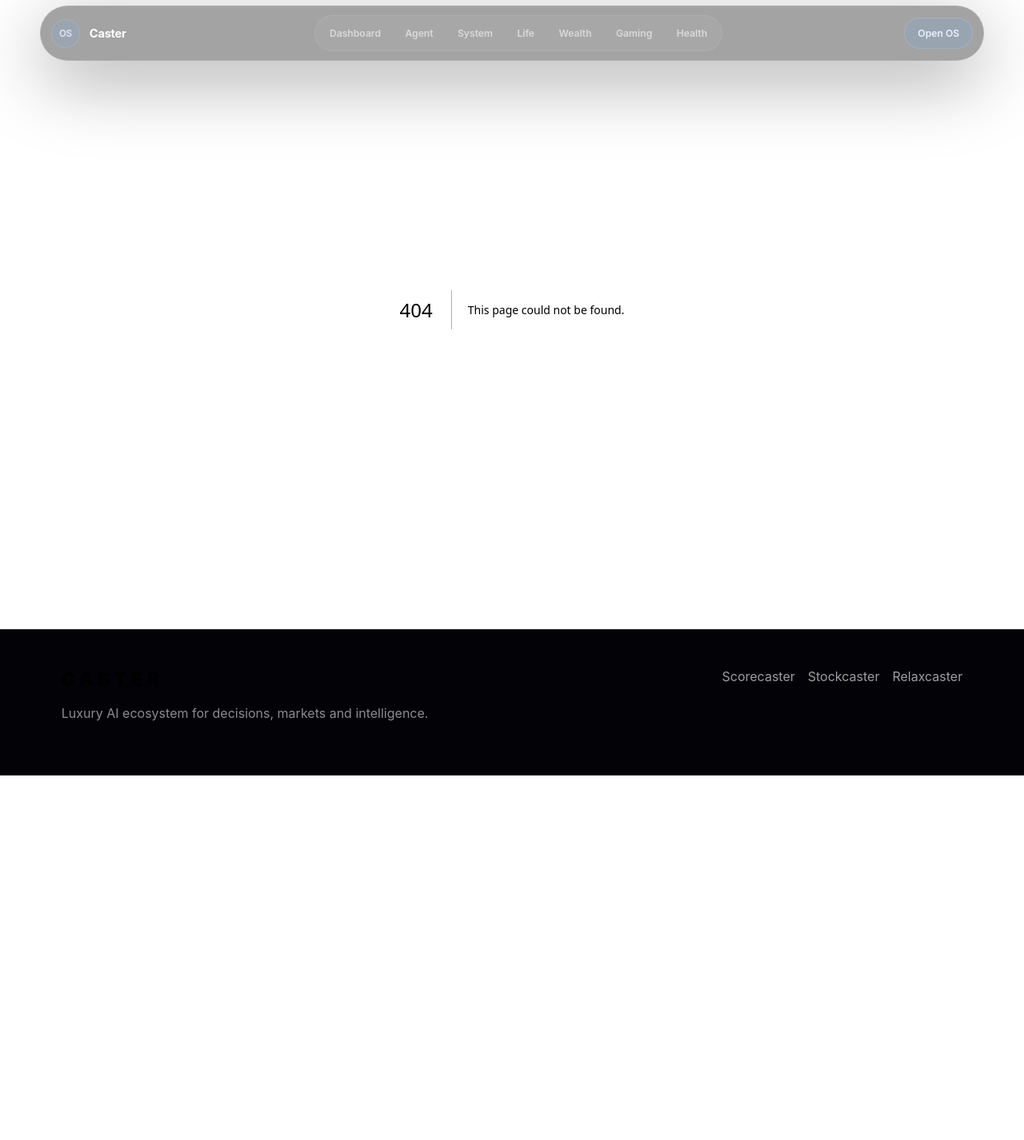
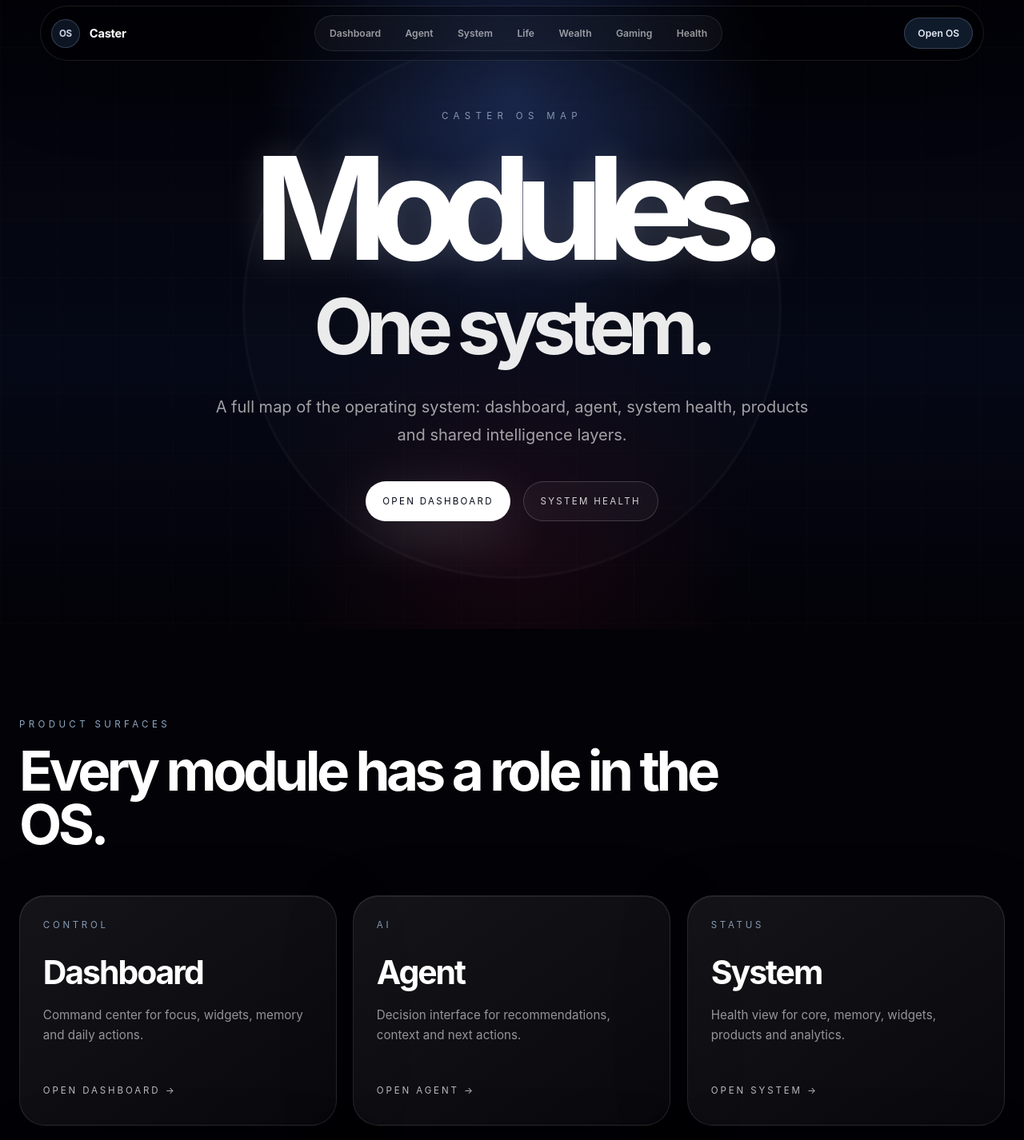
Before and after one commit to vv-glitchhub/Caster-hub, a Next.js app: page /modules in a window 1280 px wide. Before the commit this address had no page. Shown: the part 13-1439 px from the top of the page at 80% size. Before the commit the page ends 983 px from the top, so only its background shows below. Built offline with nearby package versions, Linux system fonts and the light colour scheme.

Commit message:
Add Caster OS modules map page

```diff
--- /dev/null
+++ b/app/modules/page.tsx
@@ -0,0 +1,75 @@
+import MotionSurface from '../../components/MotionSurface'
+
+const modules = [
+  ['Dashboard', 'Command center for focus, widgets, memory and daily actions.', '/dashboard', 'Control'],
+  ['Agent', 'Decision interface for recommendations, context and next actions.', '/agent', 'AI'],
+  ['System', 'Health view for core, memory, widgets, products and analytics.', '/system', 'Status'],
+  ['Life', 'Goals, projects, habits and future planning.', '/life', 'Planning'],
+  ['Wealth', 'Stockcaster portfolio intelligence and risk control.', '/wealth/stockcaster', 'Markets'],
+  ['Gaming', 'Scorecaster sports signals, edge and risk control.', '/gaming/scorecaster', 'Sports'],
+  ['Health', 'Relaxcaster calm, recovery and clarity.', '/health/relaxcaster', 'Human'],
+]
+
+const layers = [
+  ['Shell', 'Navigation, quick rail, OS status bar and AI access.'],
+  ['Core', 'Probability, risk, decision and behavior engines.'],
+  ['Memory', 'Profile, goals, preferences and activity context.'],
+  ['Products', 'Life, Wealth, Gaming and Health modules connected to one layer.'],
+]
+
+export default function ModulesPage() {
+  return (
+    <main className="home-page">
+      <section className="home-hero">
+        <div className="home-bg" />
+        <div className="home-grid" />
+        <div className="home-orb" />
+        <div className="home-hero-inner">
+          <p className="home-eyebrow">Caster OS Map</p>
+          <h1 className="home-title">Modules.</h1>
+          <h2 className="home-subtitle">One system.</h2>
+          <p className="home-lead">
+            A full map of the operating system: dashboard, agent, system health, products and shared intelligence layers.
+          </p>
+          <div className="home-actions">
+            <a className="primary-button" href="/dashboard">Open Dashboard</a>
+            <a className="secondary-button" href="/system">System Health</a>
+          </div>
+        </div>
+      </section>
+
+      <section className="home-section">
+        <div className="home-container">
+          <p className="section-label">Product Surfaces</p>
+          <h2 className="section-title">Every module has a role in the OS.</h2>
+          <div className="home-module-grid">
+            {modules.map(([name, text, href, label]) => (
+              <MotionSurface key={name} href={href} className="home-module-card">
+                <p className="home-module-label">{label}</p>
+                <h3 className="home-module-title">{name}</h3>
+                <p className="home-module-text">{text}</p>
+                <p className="home-module-link">Open {name} →</p>
+              </MotionSurface>
+            ))}
+          </div>
+        </div>
+      </section>
+
+      <section className="home-section">
+        <div className="home-container">
+          <p className="section-label">Shared Layers</p>
+          <h2 className="section-title">The platform is bigger than individual pages.</h2>
+          <div className="home-module-grid">
+            {layers.map(([name, text]) => (
+              <MotionSurface key={name} className="home-module-card min-h-0">
+                <p className="home-module-label">Caster OS</p>
+                <h3 className="home-module-title">{name}</h3>
+                <p className="home-module-text">{text}</p>
+              </MotionSurface>
+            ))}
+          </div>
+        </div>
+      </section>
+    </main>
+  )
+}
```
